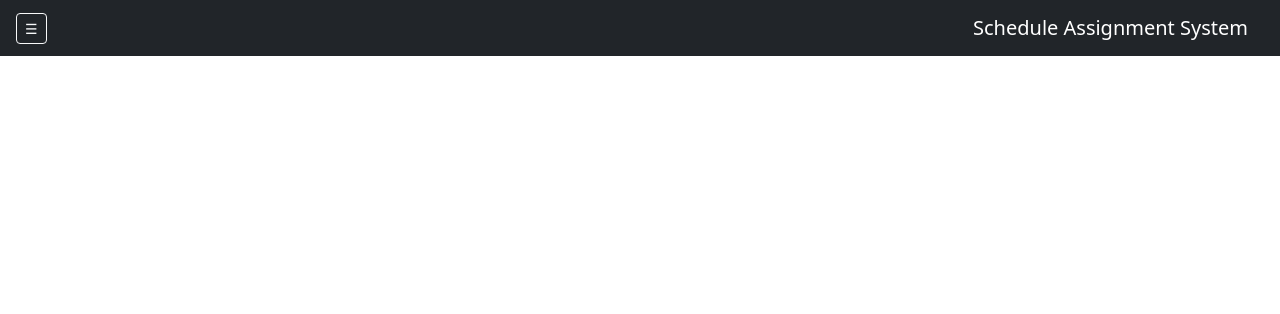
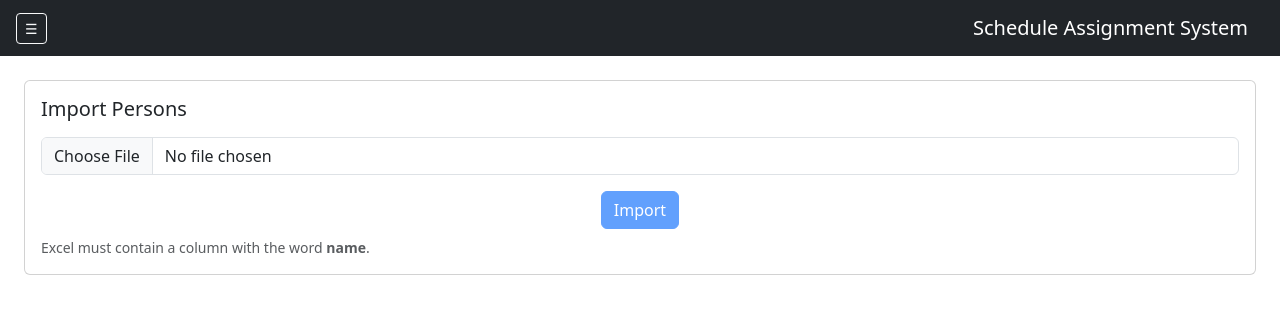
Before and after one commit to ArtisTechs/scheduled-task-assignments, a React (Create React App) app: page /import-persons in a window 1280 px wide. Shown: the top 314 px of the page. Built offline with nearby package versions, Linux system fonts and the light colour scheme.

Commit message:
add import and adjust the side menu and local saving

```diff
--- a/package.json
+++ b/package.json
@@ -14,7 +14,8 @@
     "react-dom": "^19.2.3",
     "react-router-dom": "^7.10.1",
     "react-scripts": "5.0.1",
-    "web-vitals": "^2.1.4"
+    "web-vitals": "^2.1.4",
+    "xlsx": "^0.18.5"
   },
   "scripts": {
     "start": "react-scripts start",
--- a/src/App.js
+++ b/src/App.js
@@ -1,12 +1,35 @@
-import { useState } from "react";
+import { useEffect, useState } from "react";
 import { BrowserRouter, Routes, Route } from "react-router-dom";
 import { Offcanvas } from "react-bootstrap";
 import Header from "./components/Header";
 import SideMenu from "./components/SideMenu";
 import UserAssignmentPage from "./pages/UserAssignmentPage";
+import ImportPersons from "./pages/ImportPersonsPage";
+import { STORAGE_KEYS } from "./shared/keys/storage.keys";
 
 export default function App() {
   const [showMenu, setShowMenu] = useState(false);
+  const [persons, setPersons] = useState([]);
+  const [hydrated, setHydrated] = useState(false);
+
+  // 1️⃣ Load from storage once
+  useEffect(() => {
+    const saved = localStorage.getItem(STORAGE_KEYS.PERSONS);
+    if (saved) {
+      try {
+        setPersons(JSON.parse(saved));
+      } catch {
+        setPersons([]);
+      }
+    }
+    setHydrated(true);
+  }, []);
+
+  // 2️⃣ Save only AFTER hydration
+  useEffect(() => {
+    if (!hydrated) return;
+    localStorage.setItem(STORAGE_KEYS.PERSONS, JSON.stringify(persons));
+  }, [persons, hydrated]);
 
   return (
     <BrowserRouter>
@@ -15,25 +38,31 @@ export default function App() {
       <Offcanvas
         show={showMenu}
         onHide={() => setShowMenu(false)}
+        placement="start"
         backdrop
-        placement="start"
         className="bg-dark text-white"
       >
-        <Offcanvas.Header closeButton>
+        <Offcanvas.Header>
           <Offcanvas.Title>Scheduler</Offcanvas.Title>
         </Offcanvas.Header>
-
         <Offcanvas.Body className="p-0">
           <SideMenu onNavigate={() => setShowMenu(false)} />
         </Offcanvas.Body>
       </Offcanvas>
 
-      <div className="container-fluid">
-        <div className="p-4">
-          <Routes>
-            <Route path="/" element={<UserAssignmentPage />} />
-          </Routes>
-        </div>
+      <div className="container-fluid p-4">
+        <Routes>
+          <Route
+            path="/"
+            element={
+              <UserAssignmentPage persons={persons} onUpdate={setPersons} />
+            }
+          />
+          <Route
+            path="/import-persons"
+            element={<ImportPersons persons={persons} onUpdate={setPersons} />}
+          />
+        </Routes>
       </div>
     </BrowserRouter>
   );
--- a/src/components/SideMenu.js
+++ b/src/components/SideMenu.js
@@ -1,23 +1,30 @@
 import { Nav } from "react-bootstrap";
 import { NavLink } from "react-router-dom";
 
-export default function SideMenu() {
+export default function SideMenu({ onNavigate }) {
+  const linkClass = ({ isActive }) =>
+    [
+      "nav-link",
+      "text-white",
+      "d-flex",
+      "align-items-center",
+      "px-3",
+      "py-2",
+      "rounded",
+      isActive ? "bg-primary fw-semibold" : "text-opacity-75",
+    ].join(" ");
+
   return (
-    <Nav className="flex-column p-3 gap-2">
-      <h6 className="text-white border-bottom pb-2 mb-3">
-        Scheduler
-      </h6>
-
-      <Nav.Link
-        as={NavLink}
-        to="/"
-        className="text-white d-flex align-items-center"
-      >
+    <Nav className="flex-column p-2 gap-1">
+      <NavLink to="/" onClick={onNavigate} className={linkClass}>
         <i className="fas fa-users me-2"></i>
         User Assignment
-      </Nav.Link>
+      </NavLink>
 
-      {/* future items */}
+      <NavLink to="/import-persons" onClick={onNavigate} className={linkClass}>
+        <i className="fas fa-file-excel me-2"></i>
+        Import Persons
+      </NavLink>
     </Nav>
   );
 }
--- a/src/components/Table.js
+++ b/src/components/Table.js
@@ -1,10 +1,19 @@
-const OPTIONS = ["Morning", "Afternoon", "Night"];
+const OPTIONS = ["Elder", "MS", "Student", "Bible Reader"];
 
-export default function Table({ persons, onEdit, onDelete, onUpdate }) {
+export default function Table({ persons = [], onEdit, onDelete, onUpdate }) {
+  // Normalize dataset once per render
+  const normalizedPersons = persons.map((p) => ({
+    id: p.id,
+    name: p.name ?? "",
+    assignments: Array.isArray(p.assignments) ? p.assignments : [],
+  }));
+
   function toggleAssignment(personId, value) {
-    const updated = persons.map((p) => {
+    const updated = normalizedPersons.map((p) => {
       if (p.id !== personId) return p;
+
       const exists = p.assignments.includes(value);
+
       return {
         ...p,
         assignments: exists
@@ -12,6 +21,7 @@ export default function Table({ persons, onEdit, onDelete, onUpdate }) {
           : [...p.assignments, value],
       };
     });
+
     onUpdate(updated);
   }
 
@@ -31,7 +41,7 @@ export default function Table({ persons, onEdit, onDelete, onUpdate }) {
         </thead>
 
         <tbody>
-          {persons.length === 0 && (
+          {normalizedPersons.length === 0 && (
             <tr>
               <td
                 colSpan={OPTIONS.length + 2}
@@ -42,7 +52,7 @@ export default function Table({ persons, onEdit, onDelete, onUpdate }) {
             </tr>
           )}
 
-          {persons.map((p) => (
+          {normalizedPersons.map((p) => (
             <tr key={p.id}>
               <td>{p.name}</td>
 
--- /dev/null
+++ b/src/pages/ImportPersonsPage.js
@@ -0,0 +1,142 @@
+import React, { useRef, useState } from "react";
+import * as XLSX from "xlsx";
+import { STORAGE_KEYS } from "../shared/keys/storage.keys";
+
+function generateId() {
+  return Date.now().toString(36) + Math.random().toString(36).slice(2);
+}
+
+export default function ImportPersons({ persons = [], onUpdate }) {
+  const fileRef = useRef(null);
+  const [file, setFile] = useState(null);
+  const [error, setError] = useState("");
+  const [success, setSuccess] = useState("");
+
+  function onFileSelect(e) {
+    setFile(e.target.files[0] || null);
+    setError("");
+    setSuccess("");
+  }
+
+  function handleImport() {
+    if (!file) {
+      setError("Please select an Excel file.");
+      return;
+    }
+
+    const reader = new FileReader();
+
+    reader.onload = (evt) => {
+      try {
+        const data = new Uint8Array(evt.target.result);
+        const workbook = XLSX.read(data, { type: "array" });
+
+        const sheetName = workbook.SheetNames?.[0];
+        if (!sheetName) {
+          setError("Excel file has no sheets.");
+          return;
+        }
+
+        const sheet = workbook.Sheets[sheetName];
+        const rows = XLSX.utils.sheet_to_json(sheet, { defval: "" });
+
+        if (!rows.length) {
+          setError("Excel file is empty.");
+          return;
+        }
+
+        const headers = Object.keys(rows[0]);
+        const nameKey = headers.find((h) => h.toLowerCase().includes("name"));
+
+        if (!nameKey) {
+          setError("No column containing 'name' found.");
+          return;
+        }
+
+        const names = rows
+          .map((r) => String(r[nameKey]).trim())
+          .filter(Boolean);
+
+        if (!names.length) {
+          setError("No valid names found.");
+          return;
+        }
+
+        const existing = new Set(
+          persons.map((p) => p?.name?.toLowerCase()).filter(Boolean)
+        );
+
+        const newPersons = names
+          .filter((n) => !existing.has(n.toLowerCase()))
+          .map((name) => ({
+            id: generateId(),
+            name,
+            assignments: [],
+          }));
+
+        if (!newPersons.length) {
+          setError("All names already exist.");
+          return;
+        }
+
+        const merged = [...persons, ...newPersons].sort((a, b) =>
+          a.name.localeCompare(b.name)
+        );
+
+        localStorage.setItem(STORAGE_KEYS.PERSONS, JSON.stringify(merged));
+
+        if (typeof onUpdate === "function") {
+          onUpdate(merged);
+        }
+
+        // ✅ clear input + state
+        setFile(null);
+        if (fileRef.current) fileRef.current.value = "";
+
+        setError("");
+        setSuccess(`${newPersons.length} names imported successfully.`);
+      } catch (err) {
+        console.error(err);
+        setError(err.message || "Failed to process Excel file.");
+      }
+    };
+
+    reader.onerror = () => {
+      setError("Failed to read file.");
+    };
+
+    reader.readAsArrayBuffer(file);
+  }
+
+  return (
+    <div className="card p-3">
+      <h5 className="mb-3">Import Persons</h5>
+
+      {success && <div className="alert alert-success py-2">{success}</div>}
+
+      {error && <div className="alert alert-danger py-2">{error}</div>}
+
+      <input
+        ref={fileRef}
+        type="file"
+        accept=".xlsx,.xls"
+        onChange={onFileSelect}
+        className="form-control mb-3"
+      />
+
+      <div className="d-flex justify-content-center">
+        <button
+          className="btn btn-primary"
+          onClick={handleImport}
+          disabled={!file}
+        >
+          Import
+        </button>
+      </div>
+
+      <small className="text-muted d-block mt-2">
+        Excel must contain a column with the word <strong>name</strong>.
+      </small>
+    </div>
+  );
+}
--- a/src/pages/UserAssignmentPage.js
+++ b/src/pages/UserAssignmentPage.js
@@ -1,58 +1,77 @@
-import { useEffect, useState } from "react";
-import Menu from "../components/SideMenu";
+import { useState } from "react";
 import Table from "../components/Table";
 import FormModal from "../components/FormModal";
-import { loadPersons, savePersons } from "../shared/services/storage.service";
 
-export default function UserAssignmentPage() {
-  const [persons, setPersons] = useState([]);
+export default function UserAssignmentPage({ persons, onUpdate }) {
   const [editing, setEditing] = useState(null);
+  const [error, setError] = useState("");
 
-  useEffect(() => {
-    setPersons(loadPersons());
-  }, []);
-
-  function updatePersons(updated) {
-    setPersons(updated);
-    savePersons(updated);
+  function isDuplicateName(name, ignoreId = null) {
+    const normalized = name.trim().toLowerCase();
+    return persons.some(
+      (p) => p.name.trim().toLowerCase() === normalized && p.id !== ignoreId
+    );
   }
 
   function addPerson(person) {
-    updatePersons([...persons, person]);
+    if (isDuplicateName(person.name)) {
+      setError("Name already exists.");
+      return;
+    }
+    onUpdate([...persons, person]);
+    setError("");
   }
 
   function editPerson(updatedPerson) {
-    updatePersons(
+    if (isDuplicateName(updatedPerson.name, updatedPerson.id)) {
+      setError("Name already exists.");
+      return;
+    }
+    onUpdate(
       persons.map((p) => (p.id === updatedPerson.id ? updatedPerson : p))
     );
     setEditing(null);
+    setError("");
   }
 
   function deletePerson(id) {
-    updatePersons(persons.filter((p) => p.id !== id));
+    onUpdate(persons.filter((p) => p.id !== id));
   }
 
   return (
     <>
       <div className="d-flex justify-content-between mb-3">
         <h4>User Assignment</h4>
-        <button className="btn btn-primary" onClick={() => setEditing({})}>
+        <button
+          className="btn btn-primary"
+          onClick={() => {
+            setEditing({});
+            setError("");
+          }}
+        >
           Add Person
         </button>
       </div>
 
       <Table
         persons={persons}
-        onEdit={setEditing}
+        onEdit={(p) => {
+          setEditing(p);
+          setError("");
+        }}
         onDelete={deletePerson}
-        onUpdate={updatePersons}
+        onUpdate={onUpdate}
       />
 
       {editing !== null && (
         <FormModal
           person={editing}
+          error={error}
           onSave={editing.id ? editPerson : addPerson}
-          onClose={() => setEditing(null)}
+          onClose={() => {
+            setEditing(null);
+            setError("");
+          }}
         />
       )}
     </>
--- /dev/null
+++ b/src/shared/keys/storage.keys.js
@@ -0,0 +1,3 @@
+export const STORAGE_KEYS = {
+  PERSONS: "scheduler_persons",
+};
```
Also changed, not shown: src/components/FormModal.js (+15 -6 lines), 1 other file (tests, documents, lock files or other folders).
